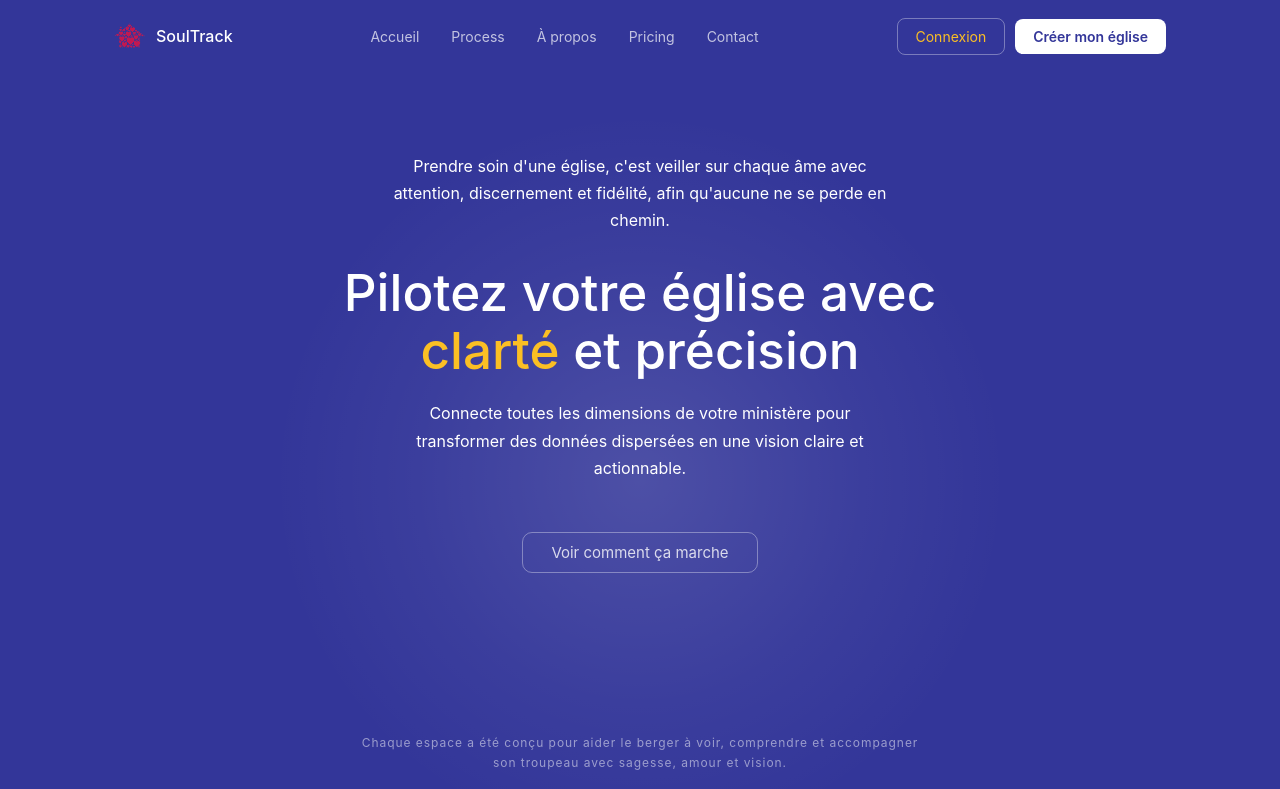
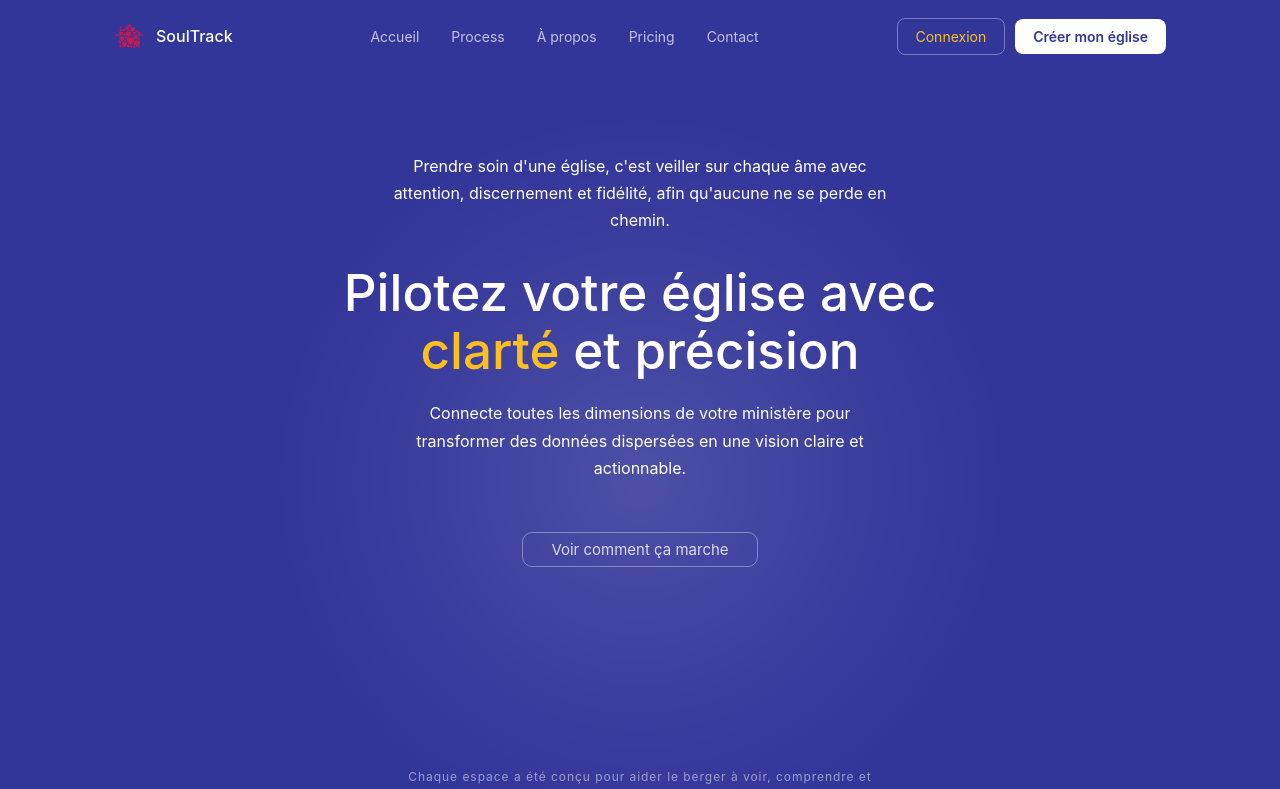
Before and after one commit to allanbavajee/soultrack, a Next.js app: page /HomePage in a window 1280 px wide. Shown: the top 789 px of the page. Built offline with nearby package versions, Linux system fonts and the light colour scheme.

Commit message:
Update HomePage.js

```diff
--- a/pages/HomePage.js
+++ b/pages/HomePage.js
@@ -220,7 +220,7 @@ export default function HomePage() {
         </p>
 
         <div style={{ position: "relative", zIndex: 1, color: "#fff", fontSize: "16px", maxWidth: "500px", lineHeight: 1.7, marginBottom: "50px" }}>
-          <button onClick={() => router.push("/comment-ca-marche")} style={{ background: "transparent", color: "rgba(255,255,255,0.8)", border: "0.5px solid rgba(255,255,255,0.35)", padding: "7px 28px", borderRadius: "10px", fontSize: "15px", cursor: "pointer" }}>
+          <button onClick={() => router.push("/comment-ca-marche")} style={{ background: "transparent", color: "rgba(255,255,255,0.8)", border: "0.5px solid rgba(255,255,255,0.35)", padding: "4px 28px", borderRadius: "10px", fontSize: "15px", cursor: "pointer" }}>
             Voir comment ça marche
           </button>
         </div>
@@ -228,7 +228,7 @@ export default function HomePage() {
 
       {/* ───── LABEL MODULES ───── */}
       <div ref={addRef} style={{ textAlign: "center", padding: "40px 24px 20px", position: "relative", zIndex: 1 }}>
-        <p style={{ color: "rgba(255,255,255,0.5)", fontSize: "12px", letterSpacing: "0.08em", maxWidth: "560px", margin: "0 auto 14px", lineHeight: 1.6 }}>
+        <p style={{ color: "rgba(255,255,255,0.5)", fontSize: "12px",  padding: "40px 24px 20px", letterSpacing: "0.08em", maxWidth: "560px", margin: "0 auto 14px", lineHeight: 1.6 }}>
           Chaque espace a été conçu pour aider le berger à voir, comprendre et accompagner son troupeau avec sagesse, amour et vision.
         </p>
         <h2 style={{ color: "#fff", fontSize: "clamp(1.4rem, 3vw, 1.9rem)", fontWeight: 500, maxWidth: "500px", margin: "0 auto", lineHeight: 1.3 }}>
```
